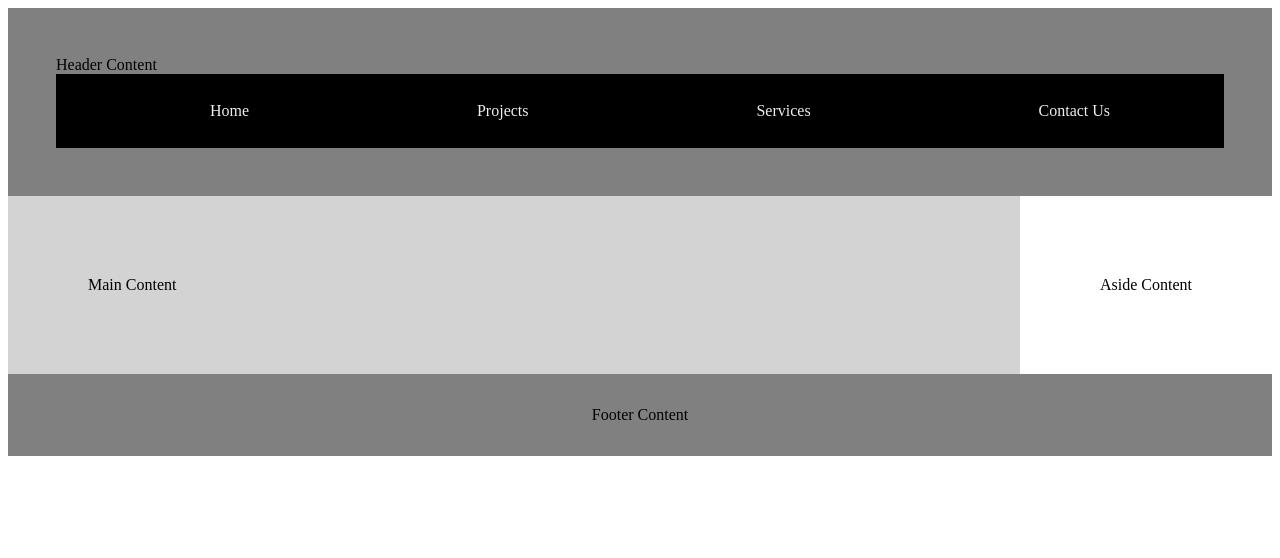
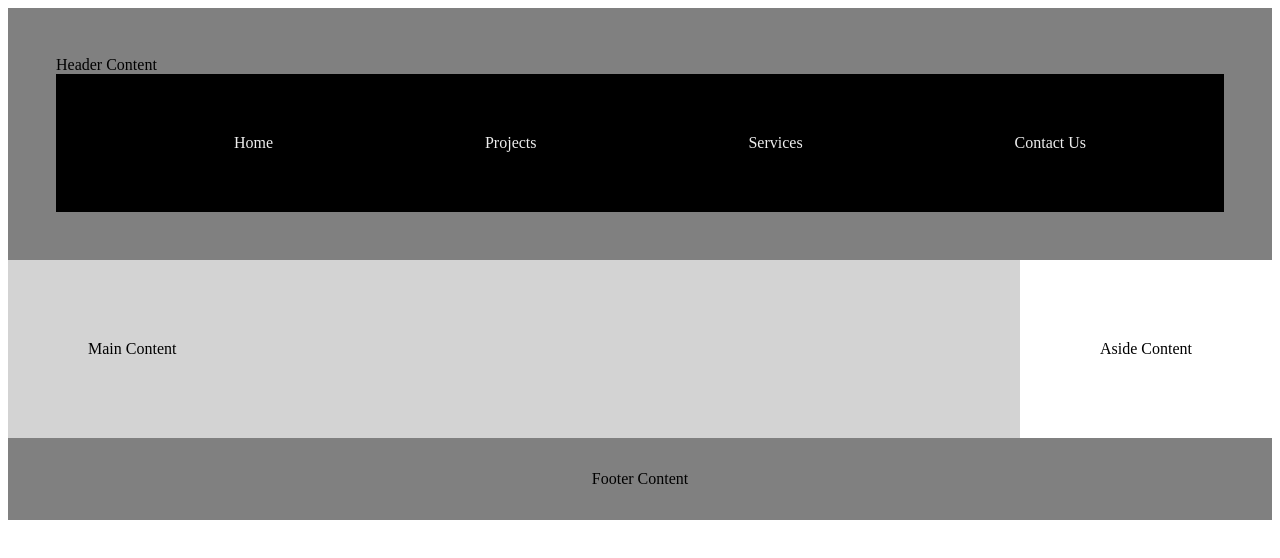
Before and after one commit to wcvaughan/wdd131, a plain HTML site: page week01/basic-layout.html in a window 1280 px wide. Drawn offline with Linux system fonts and the light colour scheme.

Commit message:
padding error

```diff
--- a/week01/styles/layout.css
+++ b/week01/styles/layout.css
@@ -13,7 +13,7 @@ header {
 nav {
     /* margin: 0 auto 2rem; */
     align-content: space-between;
-    padding: 1/2rem;
+    padding: 2rem;
     background-color: black;
 }
 
```
